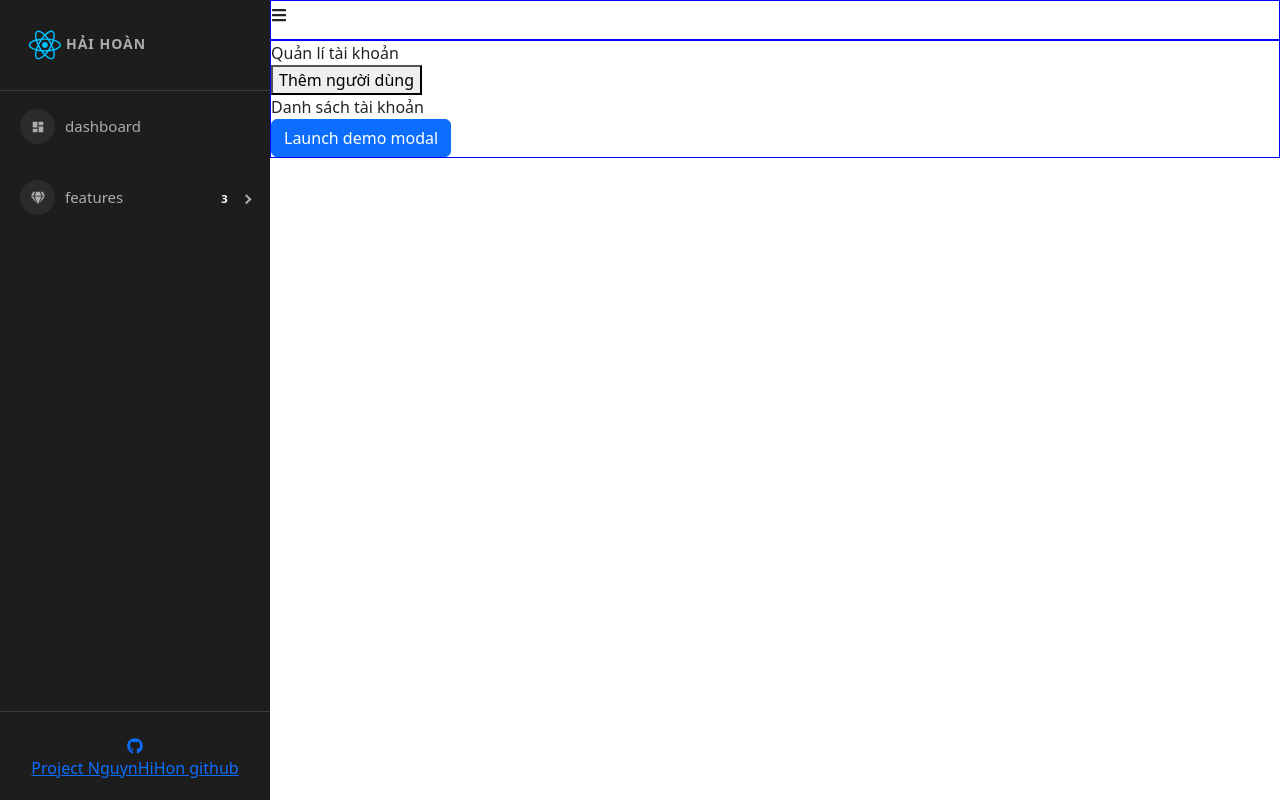
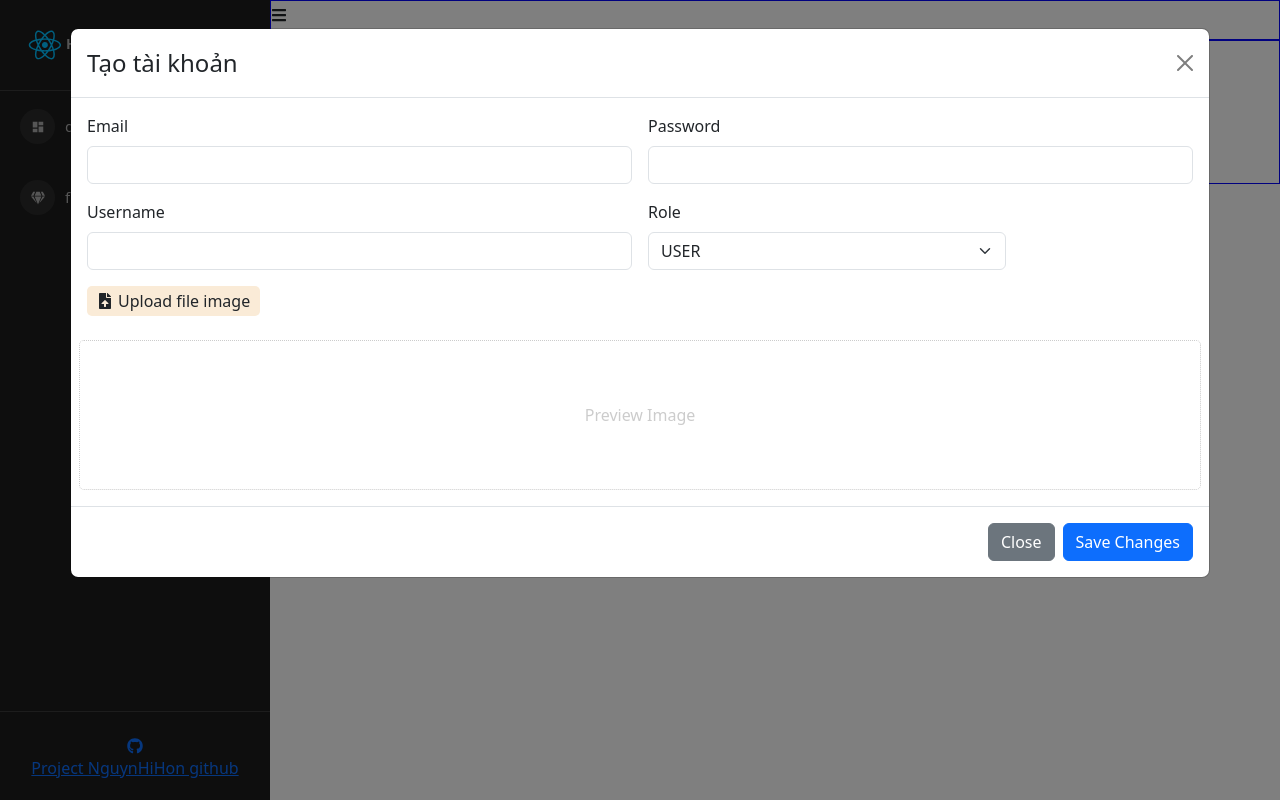
Before and after one commit to NguynHiHon/react-practice, a React (Create React App) app: page /admin/manager-users in a window 1280 px wide. Both pictures are taken after a click on the button "Thêm người dùng". Built offline with nearby package versions, Linux system fonts and the light colour scheme.

Commit message:
kết nối với api tư docker ôn luyện react hoandev

```diff
--- a/src/components/Admin/Content/ManageUser.scss
+++ b/src/components/Admin/Content/ManageUser.scss
@@ -1,35 +1,29 @@
 .modal-add-user {
-
- .label-upload{
-
+    .label-upload {
         display: flex;
         align-items: center;
         gap: 5px;
         padding: 3px 10px;
         width: fit-content;
         border-radius: 5px;
-    background-color:antiquewhite ;
+        background-color: antiquewhite;
         cursor: pointer;
-    &:hover{
+
+        &:hover {
             background-color: #dcdcdc;
         }
     }
-
-
-
-
-
 
     .img-preview {
         height: 150px;
         border: 1px dotted #ccc;
         border-radius: 5px;
-        display: flex ;
+        display: flex;
         justify-content: center;
         align-items: center;
         color: #ccc;
 
-        img{
+        img {
 
             max-width: 100%;
             max-height: 100%;
@@ -37,3 +31,20 @@
     }
 
 }
+
+.manage-user-container {
+        padding: 10px;
+
+
+    .title {
+
+        font-size: 20px;
+        font-weight: 600;
+    }
+
+    .user-content{
+        .btn-add-new{
+         margin: 15px 0;
+        }
+    }
+}
--- a/src/components/Admin/Content/ManagerUser.js
+++ b/src/components/Admin/Content/ManagerUser.js
@@ -1,25 +1,31 @@
 
 
-
+import { FcPlus } from "react-icons/fc";
 import ModalCreatUser from "./ModalCreateUser";
 import './ManageUser.scss'
+import { useState } from "react";
 const ManagerUser = (props) => {
-
+const [showCreatUser, setShowCreatUser]=useState(false)
     return (
         <div className="manage-user-container">
             <div className="title">
                 Quản lí tài khoản
             </div>
             <div className="user-content">
-                <div>
-                    <button>
-                        Thêm người dùng
+                <div className="btn-add-new btn-primary">
+                    <button
+                     className="btn btn-primary"
+                     onClick={()=>setShowCreatUser(true)}
+                     >
+                      <FcPlus/>  Thêm người dùng
                     </button>
                 </div>
-                <div>
+                <div className="table-user-container">
                     Danh sách tài khoản
                 </div>
-                <ModalCreatUser />
+                <ModalCreatUser
+                 setShow={setShowCreatUser}
+                 show={showCreatUser} />
             </div>
 
         </div>
--- a/src/components/Admin/Content/ModalCreateUser.js
+++ b/src/components/Admin/Content/ModalCreateUser.js
@@ -1,28 +1,58 @@
+import axios from 'axios';
 import { useState } from 'react';
 import Button from 'react-bootstrap/Button';
 import Modal from 'react-bootstrap/Modal';
 import { FaFileUpload } from "react-icons/fa";
 
-const ModalCreatUser = () => {
-  const [show, setShow] = useState(false);
-  const [email, setEmail] = useState("")
-  const [password, setPassword] = useState("")
-  const [username, setUsername] = useState("")
-  const [image, setImage] = useState("")
-  const [preview, setPreview] = useState("")
-
-  const [role, setRole] = useState("USER")
-  const handleClose = () => setShow(false);
-  const handleShow = () => setShow(true);
+const ModalCreatUser = (props) => {
+  const { show, setShow } = props;
+  const [email, setEmail] = useState("");
+  const [password, setPassword] = useState("");
+  const [username, setUsername] = useState("");
+  const [image, setImage] = useState("");
+  const [preview, setPreview] = useState("");
+  const [role, setRole] = useState("USER");
+  const handleClose = () => {
+    setShow(false);
+    setEmail("");
+    setImage("");
+    setPassword("");
+    setPreview("");
+    setRole("");
+    setUsername("");
+  }
   const handleOnchangeImg = (e) => {
     if (e && e.target && e.target.files[0]) {
       setPreview(URL.createObjectURL(e.target.files[0]))
+      setImage(e.target.files[0])
+      return;
     }
     setPreview("")
+  }
+
+  const handleSubmitCreateUser = async() => {
+    //validate
 
 
+    // let data = {
+    //   email: email,
+    //   password: password,
+    //   username: username,
+    //   role: role,
+    //   userImage: image
 
+    // }
 
+    const data= new FormData();
+    data.append("email",email)
+    data.append("password",password)
+    data.append("username",username)
+    data.append("role",role)
+    data.append( "userImage",image)
+
+   let res =await axios.post("http://localhost:8081/api/v1/participant",data)
+   console.log(res,">>>>>>>>>>>>>>>>>>>>")
+       console.log(data, '>>>>>data đây')
 
   }
 
@@ -30,9 +60,7 @@ const ModalCreatUser = () => {
 
   return (
     <>
-      <Button variant="primary" onClick={handleShow}>
-        Launch demo modal
-      </Button>
+
 
       <Modal size='xl'
         className='modal-add-user'
@@ -59,7 +87,9 @@ const ModalCreatUser = () => {
             </div>
             <div className="col-md-4">
               <label className="form-label">Role</label>
-              <select className="form-select" onChange={(e) => { setRole(e.target.value) }}>
+              <select className="form-select"
+                value={role}
+                onChange={(e) => { setRole(e.target.value) }}>
                 <option selected value={"USER"}>USER</option>
                 <option>ADMIN</option>
               </select>
@@ -94,7 +124,7 @@ const ModalCreatUser = () => {
           <Button variant="secondary" onClick={handleClose}>
             Close
           </Button>
-          <Button variant="primary" onClick={handleClose}>
+          <Button variant="primary" onClick={handleSubmitCreateUser}>
             Save Changes
           </Button>
         </Modal.Footer>
```
Lines whose indentation alone changed are shown as unchanged.
